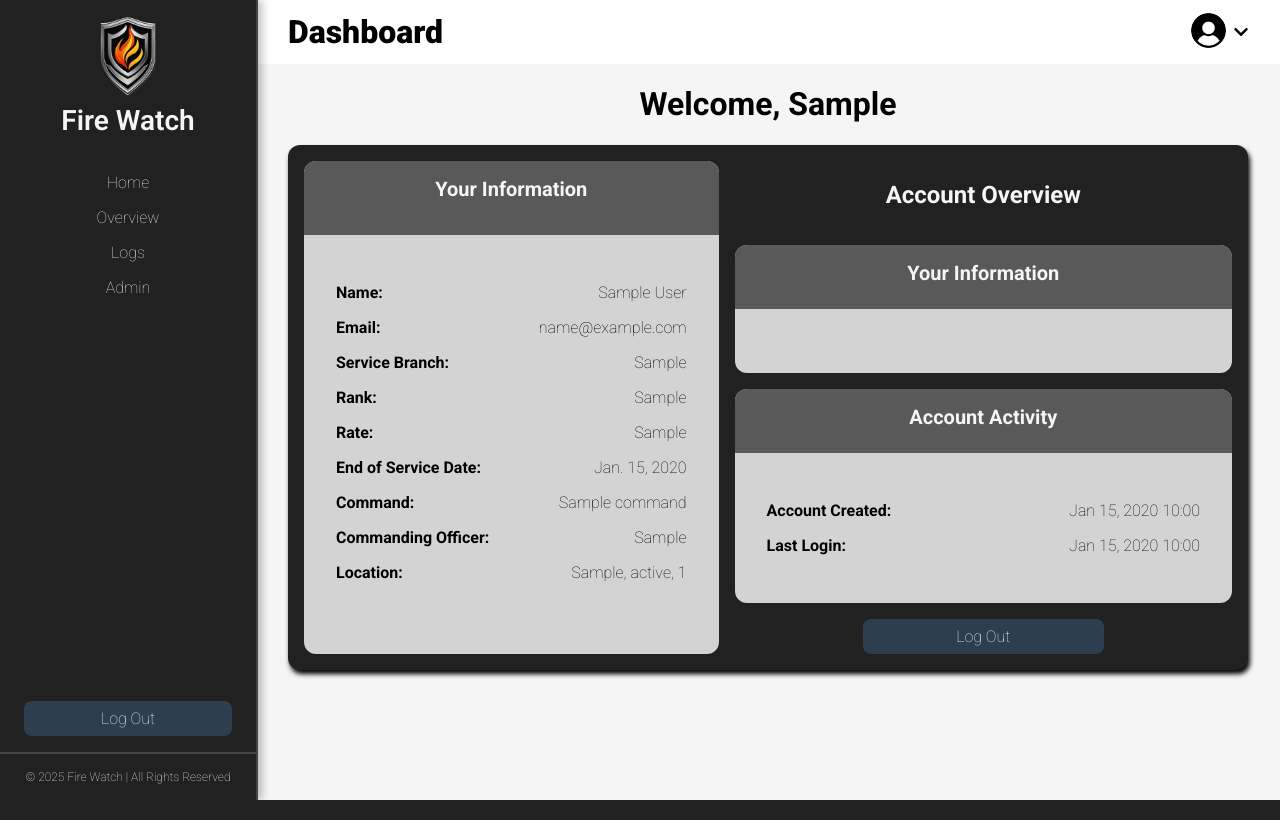
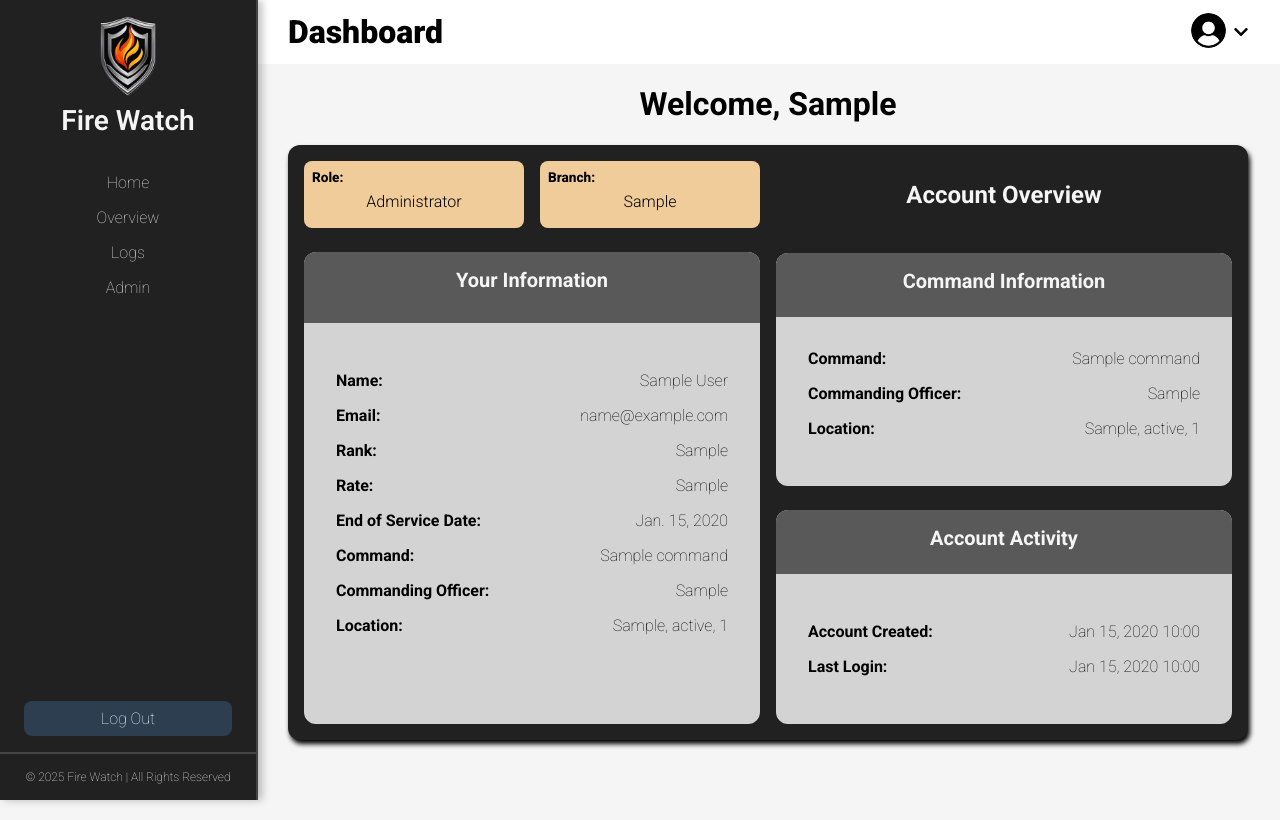
Before and after one commit to morrisEA/s25-team-white, a Django app: page /users/ in a window 1280 px wide. Run offline with Django 4.2, Linux system fonts and the light colour scheme; a user stored in the database is signed in; tables that the repository leaves empty hold one stand-in row (values such as "Sample post"); parts of the project's set-up code (start-up, migrations or seed data) failed here and were passed over.

Commit message:
dashboard updates

```diff
--- a/firewatch/users/static/users/styles.css
+++ b/firewatch/users/static/users/styles.css
@@ -320,12 +320,13 @@ body {
    flex-direction: column;
    background-color: lightgray;
    color: black;
-   width: 50%;
+   width: 100%;
+   height: 100%;
    min-height: 8rem;
    border-radius: 12px;
-   padding: 0rem;
-   margin-top: 0rem;
+   flex-grow: 1;
 }
+
 
 #left-info ul {
    list-style: none;
@@ -369,7 +370,7 @@ body {
    flex-direction: column;
    justify-content: flex-start;
    width: 60%;
-   gap: 1rem;
+   gap: 1.5rem;
 }
 
 #right-info {
@@ -401,31 +402,6 @@ body {
 
 }
 
-#logout-link {
-   background-color: #2C3E50;
-   padding: 0.5rem;
-   border: none;
-   border-radius: 8px;
-   cursor: pointer;
-   font-size: 1rem;
-   text-align: center;
-   transition: background-color 0.3s;
-   margin-left: 8rem;
-   margin-right: 8rem;
-}
-
-#logout-link:hover {
-   background-color: #34495E;
-}
-
-#logout-link a {
-   display: block;
-   text-decoration: none;
-   color: whitesmoke;
-   width: 100%;
-   height: 100%;
-}
-
 #slogout-link {
    background-color: #2C3E50;
    padding: 0.5rem;
@@ -449,3 +425,54 @@ body {
    width: 100%;
    height: 100%;
 }
+
+#left-card {
+   display: flex;
+   align-content: center;
+   justify-content: flex-start;
+   flex-direction: column;
+   width: 60%;
+   gap: 1.5rem;
+}
+
+#role-card {
+   display: flex;
+   align-content: center;
+   justify-content: space-around;
+   flex-direction: row;
+   min-height: 12%;
+   gap: 1rem;
+}
+
+#role {
+   display: flex;
+   align-content: center;
+   justify-content: center;
+   flex-direction: column;
+   width: 50%;
+   background-color: #f1cc9b;
+   border-radius: 8px;
+   padding: .5rem;
+   color: black;
+}
+
+#role-title {
+   display: flex;
+   align-content: center;
+   justify-content: left;
+   flex-direction: row;
+   height: 25%;
+   font-size: .85rem;
+   font-weight: 800;
+}
+
+#role-info {
+   display: flex;
+   align-content: center;
+   justify-content: center;
+   flex-direction: column;
+   text-align: center;
+   height: 75%;
+   font-weight: 300;
+   font-size: 1rem;
+}
--- a/firewatch/users/templates/users/dashboard.html
+++ b/firewatch/users/templates/users/dashboard.html
@@ -13,6 +13,29 @@ Dashboard
 <div id="center-content">
     <div id="content-spacing"></div>
     <div id="info-container">
+      <div id="left-card">
+        <div id="role-card">
+          <div id="role">
+            <div id="role-title">Role:</div>
+            <div id="role-info">
+              {% if request.user.is_superuser %}
+              Administrator
+              {% else %}
+              User
+              {% endif %}
+            </div>
+          </div>
+          <div id="role">
+            <div id="role-title">Branch:</div>
+            <div id="role-info">
+              {% if servicemember %}
+              {{ command.service_branch }}
+              {% else %}
+              None
+              {% endif %}
+            </div>
+          </div>
+        </div>
         <div id="left-info">
           <div id="header"><h3>Your Information</h3></div>
           <div id="data">
@@ -20,7 +43,6 @@ Dashboard
               <li><strong>Name:</strong> {{ request.user.get_full_name }}</li>
               <li><strong>Email:</strong> {{ request.user.email }}</li>
               {% if servicemember %}
-                        <li><strong>Service Branch:</strong> {{ command.service_branch }}</li>
                           <li><strong>Rank:</strong> {{ servicemember.rank }}</li>
                           <li><strong>Rate:</strong> {{ servicemember.rate }}</li>
                           <li><strong>End of Service Date:</strong> {{ servicemember.end_of_service_date }}</li>
@@ -33,11 +55,20 @@ Dashboard
             </ul>
           </div>
         </div>
+      </div>
       <div id="right-container">
         <div id="right-title"><h2>Account Overview</h2></div>
         <div id="right-info">
-          <div id="header"><h3>Your Information</h3></div>
-          <div id="data"></div>
+          <div id="header"><h3>Command Information</h3></div>
+          <div id="data">
+            {% if servicemember %}
+                <li><strong>Command:</strong> {{ command.name }}</li>
+                <li><strong>Commanding Officer:</strong> {{ command.commanding_officer }}</li>
+                <li><strong>Location:</strong> {{ command.location_id }}</li>
+            {% else %}
+                <li><strong>Service Member Info:</strong> Not available</li>
+            {% endif %}
+          </div>
         </div>
         <div id="right-info">
           <div id="header"><h3>Account Activity</h3></div>
@@ -48,7 +79,6 @@ Dashboard
             </ul>
           </div>
         </div>
-        <div id="logout-link"><a href="{% url 'users:logout' %}">Log Out</a></div>
       </div>
 
 
```
Lines whose indentation alone changed are shown as unchanged.
